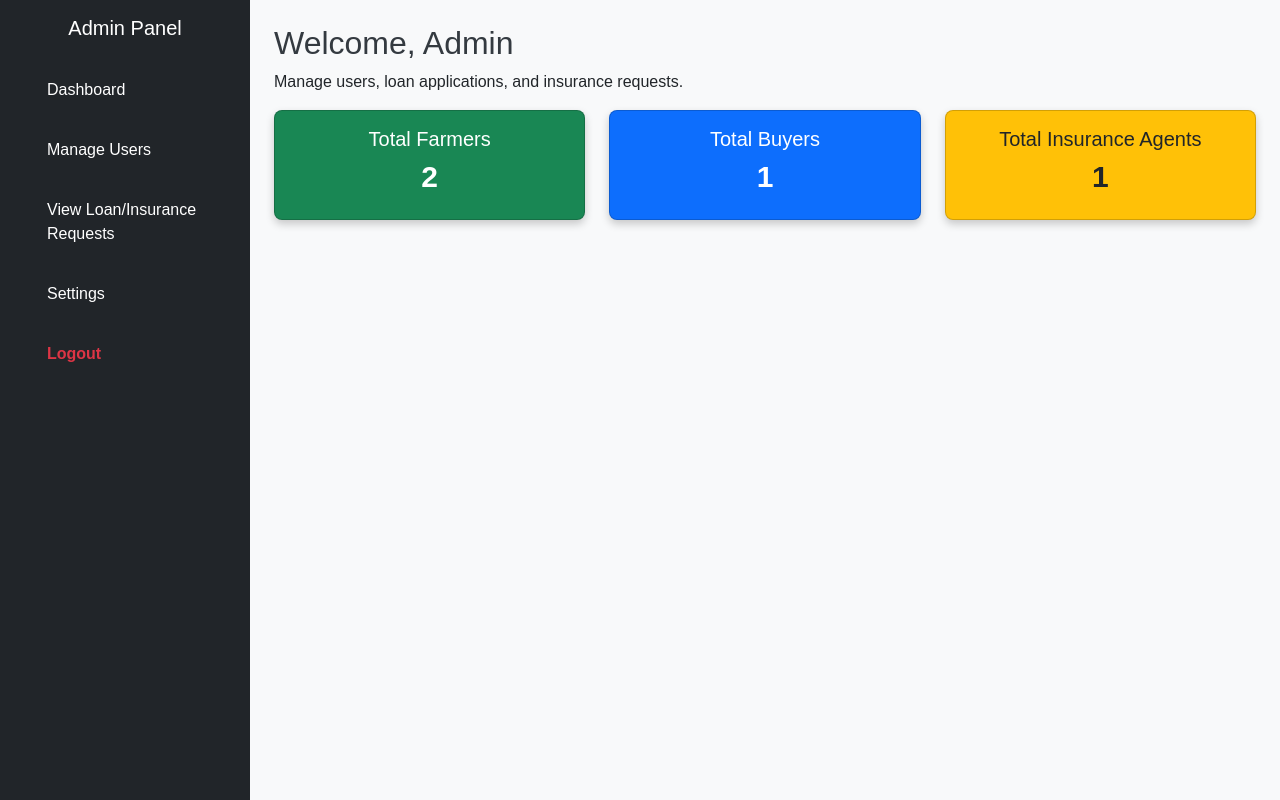
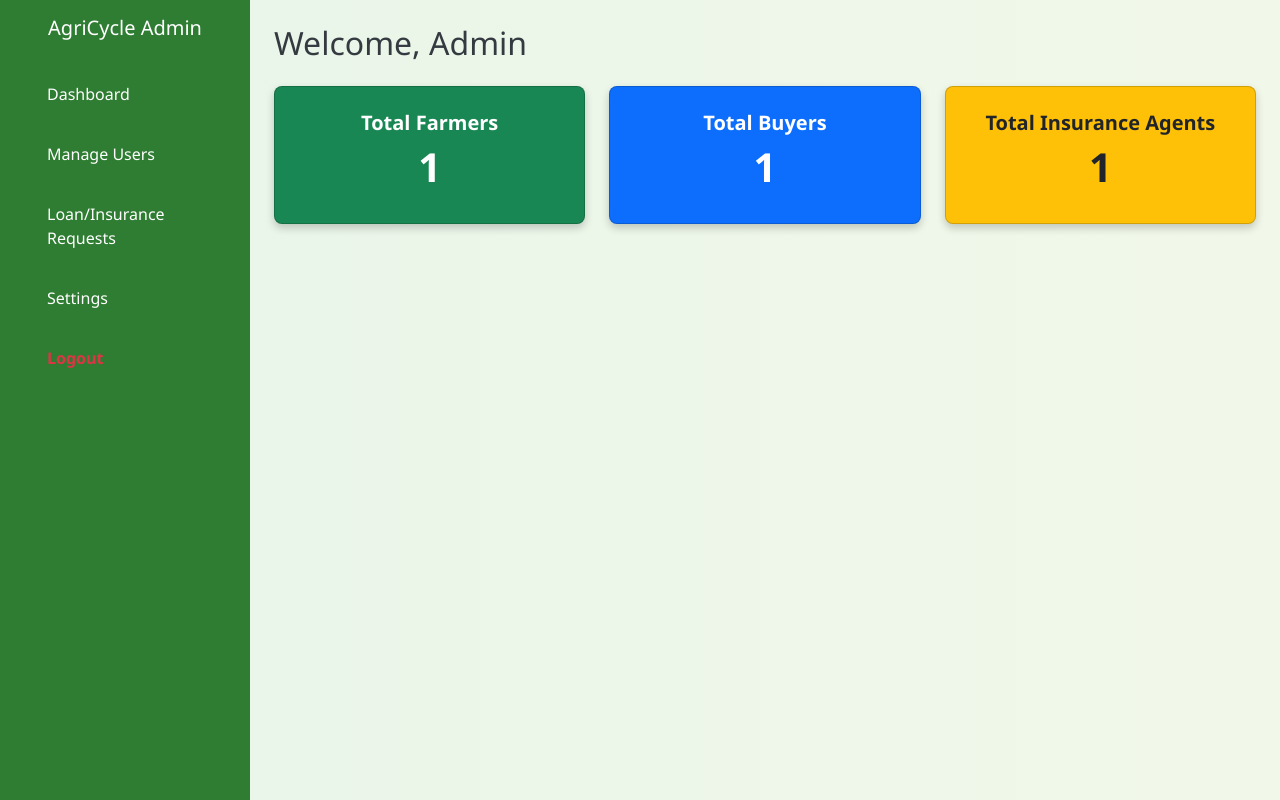
Before and after one commit to ChinmayaKolhe/Agricycle-MainProject, a PHP site: page /dashboard/admin_dashboard.php in a window 1280 px wide. Run offline with PHP 8.4, Linux system fonts and the light colour scheme; the visitor is signed in with stand-in values (Sample User, id 1); data comes from the database, SQL or seed files in the repository.

Commit message:
commit from lubdha

```diff
--- a/dashboard/admin_dashboard.php
+++ b/dashboard/admin_dashboard.php
@@ -6,71 +6,105 @@ if (!isset($_SESSION['user_id']) || $_SESSION['role'] !== 'admin') {
 }
 include '../config/db_connect.php';
 ?>
-
 <!DOCTYPE html>
 <html lang="en">
 <head>
   <meta charset="UTF-8">
-    <meta name="viewport" content="width=device-width, initial-scale=1.0">
   <title>Admin Dashboard | AgriCycle</title>
+  <meta name="viewport" content="width=device-width, initial-scale=1">
   <link href="https://cdn.jsdelivr.net/npm/bootstrap@5.3.0/dist/css/bootstrap.min.css" rel="stylesheet">
   <link rel="stylesheet" href="../assets/css/admin.css">
+  <style>
+    body {
+      background: linear-gradient(to right, #e8f5e9, #f1f8e9);
+      font-family: 'Segoe UI', sans-serif;
+    }
+
+    .sidebar {
+      background-color: #2e7d32;
+      color: white;
+      min-height: 100vh;
+    }
+
+    .sidebar .nav-link {
+      color: white;
+      transition: all 0.3s;
+    }
+
+    .sidebar .nav-link:hover {
+      background-color: #1b5e20;
+      border-radius: 5px;
+    }
+
+    .card {
+      transition: transform 0.3s ease, box-shadow 0.3s ease;
+      cursor: pointer;
+    }
+
+    .card:hover {
+      transform: translateY(-5px);
+      box-shadow: 0 6px 20px rgba(0, 0, 0, 0.2);
+    }
+
+    .card h5 {
+      font-weight: bold;
+    }
+
+    .card h3 {
+      font-size: 2.5rem;
+    }
+  </style>
 </head>
 <body>
-
 <div class="d-flex">
   <!-- Sidebar -->
-    <nav class="bg-dark text-white p-3" style="width: 250px; height: 100vh;">
-        <h4 class="text-center">Admin Panel</h4>
+  <nav class="sidebar p-3" style="width: 250px;">
+    <h4 class="text-center mb-4">AgriCycle Admin</h4>
     <ul class="nav flex-column">
-            <li class="nav-item"><a href="admin_dashboard.php" class="nav-link text-white">Dashboard</a></li>
-            <li class="nav-item"><a href="manage_users.php" class="nav-link text-white">Manage Users</a></li>
-            <li class="nav-item"><a href="view_requests.php" class="nav-link text-white">View Loan/Insurance Requests</a></li>
-            <li class="nav-item"><a href="settings.php" class="nav-link text-white">Settings</a></li>
+      <li class="nav-item"><a href="admin_dashboard.php" class="nav-link">Dashboard</a></li>
+      <li class="nav-item"><a href="../admin/manage_users.php" class="nav-link">Manage Users</a></li>
+      <li class="nav-item"><a href="../admin/view_requests.php" class="nav-link">Loan/Insurance Requests</a></li>
+      <li class="nav-item"><a href="../admin/settings.php" class="nav-link">Settings</a></li>
       <li class="nav-item"><a href="../auth/logout.php" class="nav-link text-danger">Logout</a></li>
     </ul>
   </nav>
 
-    <!-- Main Content -->
+  <!-- Main content -->
   <div class="container-fluid p-4">
-        <h2>Welcome, Admin</h2>
-        <p>Manage users, loan applications, and insurance requests.</p>
-
-        <div class="row">
+    <h2 class="mb-4">Welcome, Admin</h2>
+    <div class="row g-4">
       <div class="col-md-4">
-                <div class="card bg-success text-white p-3">
+        <div class="card bg-success text-white p-4">
           <h5>Total Farmers</h5>
           <h3>
             <?php
-                        $result = mysqli_query($conn, "SELECT COUNT(*) AS count FROM users WHERE role='farmer'");
-                        $row = mysqli_fetch_assoc($result);
-                        echo $row['count'];
+            $res = mysqli_query($conn, "SELECT COUNT(*) AS count FROM farmers");
+            $r = mysqli_fetch_assoc($res);
+            echo $r['count'];
             ?>
           </h3>
         </div>
       </div>
-
       <div class="col-md-4">
-                <div class="card bg-primary text-white p-3">
+        <div class="card bg-primary text-white p-4">
           <h5>Total Buyers</h5>
           <h3>
             <?php
-                        $result = mysqli_query($conn, "SELECT COUNT(*) AS count FROM users WHERE role='buyer'");
-                        $row = mysqli_fetch_assoc($result);
-                        echo $row['count'];
+            $res = mysqli_query($conn, "SELECT COUNT(*) AS count FROM buyers");
+            $r = mysqli_fetch_assoc($res);
+            echo $r['count'];
             ?>
           </h3>
         </div>
       </div>
-
       <div class="col-md-4">
-                <div class="card bg-warning text-dark p-3">
+        <div class="card bg-warning text-dark p-4">
           <h5>Total Insurance Agents</h5>
           <h3>
             <?php
-                        $result = mysqli_query($conn, "SELECT COUNT(*) AS count FROM users WHERE role='insurance_agent'");
-                        $row = mysqli_fetch_assoc($result);
-                        echo $row['count'];
+            $res = mysqli_query($conn, "SELECT COUNT(*) AS count FROM insurance_agents");
+            $r = mysqli_fetch_assoc($res);
+            echo $r['count'];
             ?>
           </h3>
         </div>
@@ -78,6 +112,5 @@ include '../config/db_connect.php';
     </div>
   </div>
 </div>
-
 </body>
 </html>
--- a/dashboard/insurance_agent_dashboard.php
+++ b/dashboard/insurance_agent_dashboard.php
@@ -167,7 +167,7 @@ $approvedClaims = 8;
   <ul>
     <li><a href="insurance_agent_dashboard.php"><i class="fa-solid fa-chart-line me-2"></i> Dashboard</a></li>
     <li><a href="../insurance_agent/policy_request.php"><i class="fa-solid fa-file-circle-plus me-2"></i> Policy Requests</a></li>
-    <li><a href="../insurance_agent/manage_claims.php"><i class="fa-solid fa-clipboard-check me-2"></i> Manage Claims</a></li>
+    <li><a href="../insurance_agent/bank_policies.php"><i class="fa-solid fa-file-circle-plus me-2"></i>Bank Policies</a></li>
     <li><a href="customer_support.php"><i class="fa-solid fa-headset me-2"></i> Support</a></li>
     <li><a href="../auth/logout.php" class="text-danger"><i class="fa-solid fa-right-from-bracket me-2"></i> Logout</a></li>
   </ul>
```
Also changed, not shown: insurance_agent/manage_claims.php (deleted, +0 -104 lines), insurance_agent/policy_request.php (+74 -9 lines), insurance_agent/update_policy_status.php (added, +38 -0 lines), 2 other files. Lines whose indentation alone changed are shown as unchanged.
